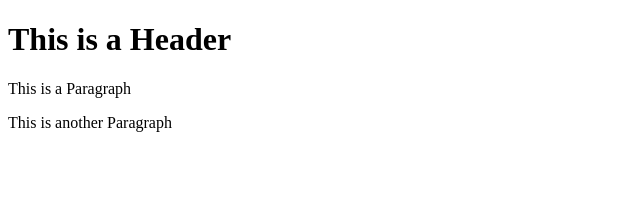
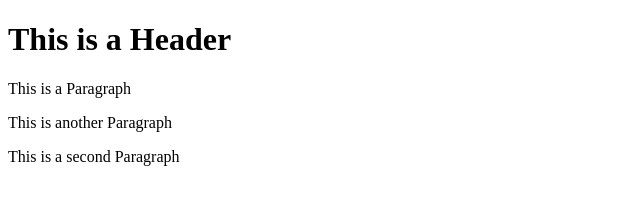
Before and after one commit to GIANTCODE25/git-test, a website: page index.html in a window 1280 px wide. Shown: the whole page, without its empty margins (0-640 px from the left). Drawn offline with Linux system fonts and the light colour scheme.

Commit message:
Using NPM

```diff
--- a/index.html
+++ b/index.html
@@ -4,5 +4,6 @@
         <h1>This is a Header</h1>
         <p>This is a Paragraph</p>
         <p>This is another Paragraph</p>
+        <p>This is a second Paragraph</p>
     </body>
 </html>
```
Also changed, not shown: package.json (added, +24 -0 lines), 2 other files.
